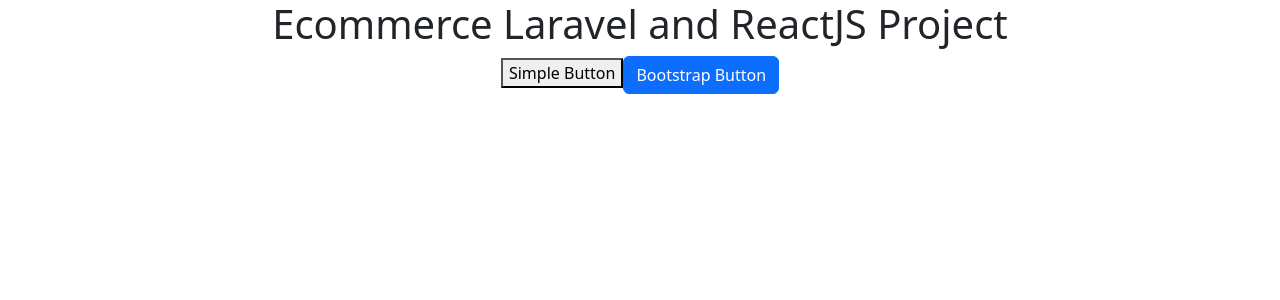
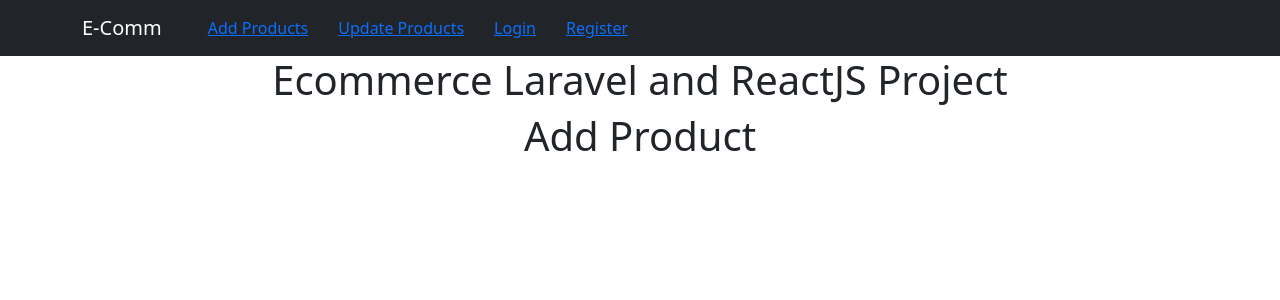
Before and after one commit to fatih-tutar/ecomm-dashboard-react-js-and-laravel, a React (Create React App) app: page /add in a window 1280 px wide. Shown: the top 300 px of the page. Built offline with nearby package versions, Linux system fonts and the light colour scheme.

Commit message:
Add Routing in Project

```diff
--- /dev/null
+++ b/src/AddProduct.js
@@ -0,0 +1,10 @@
+function AddProduct()
+{
+    return(
+        <div>
+            <h1>Add Product</h1>
+        </div>
+    )
+}
+
+export default AddProduct
--- a/src/App.css
+++ b/src/App.css
@@ -36,3 +36,7 @@
     transform: rotate(360deg);
   }
 }
+
+.navbar_wrapper a{
+  padding-left: 30px;
+}
--- a/src/App.js
+++ b/src/App.js
@@ -1,13 +1,25 @@
 import logo from './logo.svg';
 import './App.css';
 import { Button } from 'react-bootstrap'
-
+import Header from './Header';
+import {BrowserRouter, Routes, Route} from 'react-router-dom'
+import Login from './Login'
+import Register from './Register'
+import AddProduct from './AddProduct'
+import UpdateProduct from './UpdateProduct'
 function App() {
   return (
     <div className="App">
-      <h1>Ecommerce Laravel and ReactJS Project</h1>
-      <button>Simple Button</button>
-      <Button>Bootstrap Button</Button>
+      <BrowserRouter>
+        <Header/>
+        <h1>Ecommerce Laravel and ReactJS Project</h1>
+        <Routes>
+          <Route path="login" element={<Login/>} />
+          <Route path="register" element={<Register/>} />
+          <Route path="add" element={<AddProduct/>} />
+          <Route path="update" element={<UpdateProduct/>} />
+        </Routes>
+      </BrowserRouter>
     </div>
   );
 }
--- /dev/null
+++ b/src/Header.js
@@ -0,0 +1,23 @@
+import {Container, Nav, Navbar} from 'react-bootstrap'
+import {Link} from 'react-router-dom'
+
+function Header()
+{
+    return(
+        <div>
+            <Navbar bg="dark" variant="dark">
+            <Container>
+                <Navbar.Brand href="#home">E-Comm </Navbar.Brand>
+                <Nav className="me-auto navbar_wrapper">
+                    <Link to="/add">Add Products</Link>
+                    <Link to="/update">Update Products</Link>
+                    <Link to="/login">Login</Link>
+                    <Link to="/register">Register</Link>
+                </Nav>
+            </Container>
+        </Navbar>
+        </div>
+    )
+}
+
+export default Header
--- /dev/null
+++ b/src/Login.js
@@ -0,0 +1,10 @@
+function Login()
+{
+    return(
+        <div>
+            <h1>Login Page</h1>
+        </div>
+    )
+}
+
+export default Login
--- /dev/null
+++ b/src/Register.js
@@ -0,0 +1,10 @@
+function Register()
+{
+    return(
+        <div>
+            <h1>Register Page</h1>
+        </div>
+    )
+}
+
+export default Register
--- /dev/null
+++ b/src/UpdateProduct.js
@@ -0,0 +1,10 @@
+function UpdateProduct()
+{
+    return(
+        <div>
+            <h1>Update Product</h1>
+        </div>
+    )
+}
+
+export default UpdateProduct
```
